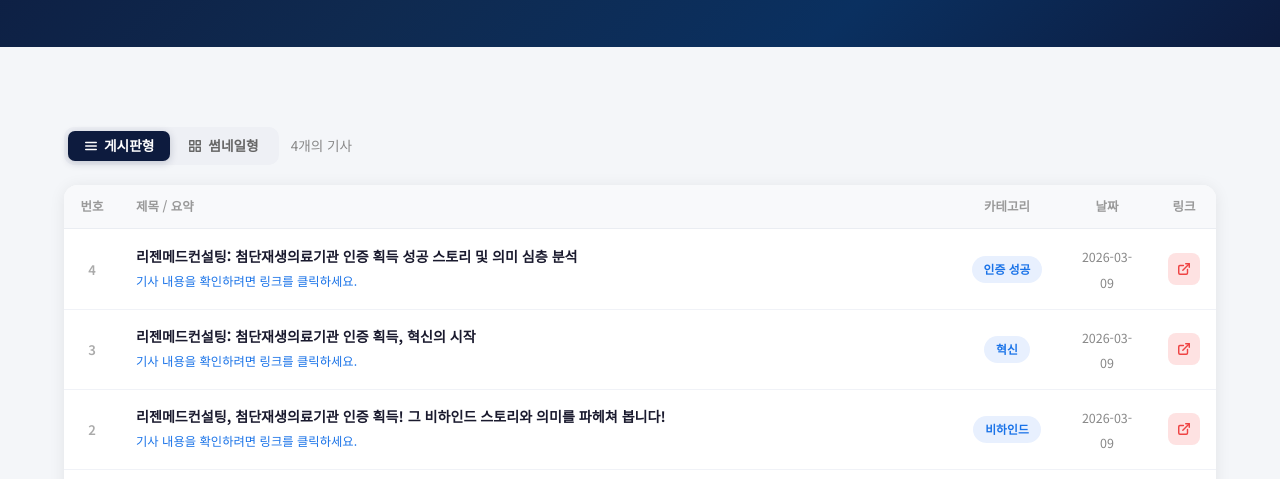
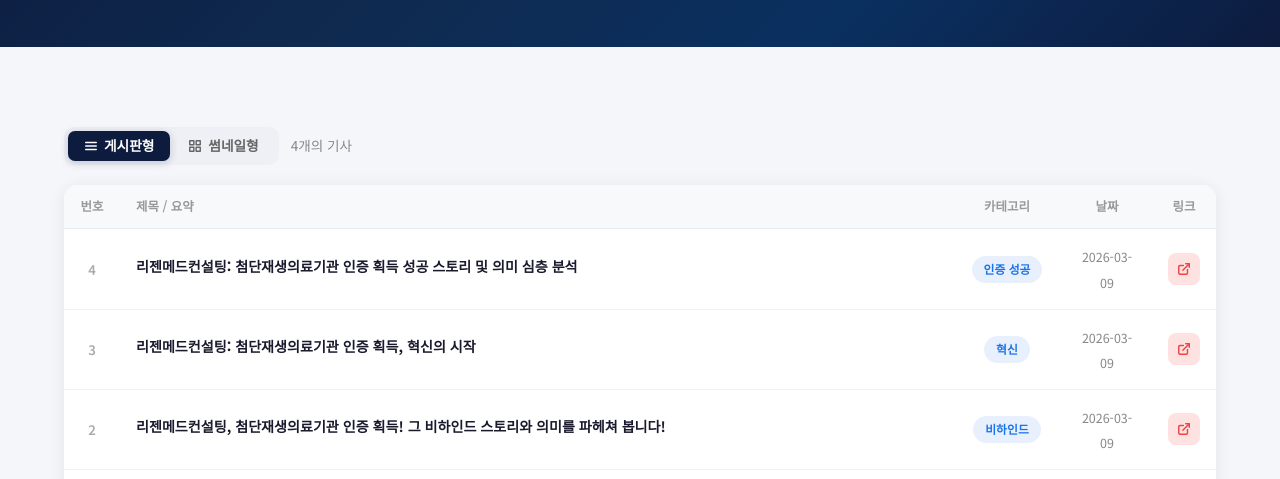
Before and after one commit to jaiwshim-project/mediconsulting, a website: page pages/news.html in a window 1280 px wide. Shown: the part 321-800 px from the top of the page. Drawn offline with nearby package versions, Linux system fonts and the light colour scheme; no server answers.

Commit message:
게시판 뷰 기사 행 하단 안내 문구 제거

```diff
--- a/pages/news.html
+++ b/pages/news.html
@@ -304,7 +304,6 @@
                     '<td class="col-num">' + num + '</td>' +
                     '<td class="col-title"><a href="' + esc(a.url) + '" target="_blank" class="bt-title-link">' +
                         '<div class="bt-title">' + esc(a.title) + '</div>' +
-                        '<div class="bt-summary">기사 내용을 확인하려면 링크를 클릭하세요.</div>' +
                     '</a></td>' +
                     '<td class="col-cat"><span class="cat-badge">' + esc(a.tag || '블로그') + '</span></td>' +
                     '<td class="col-date"><span class="board-date">' + esc(dateStr) + '</span></td>' +
```
